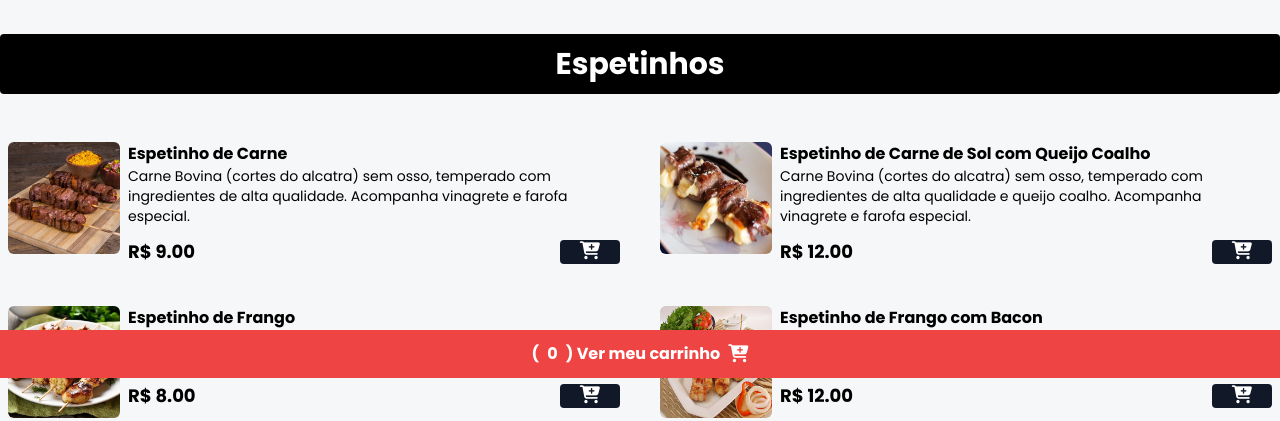
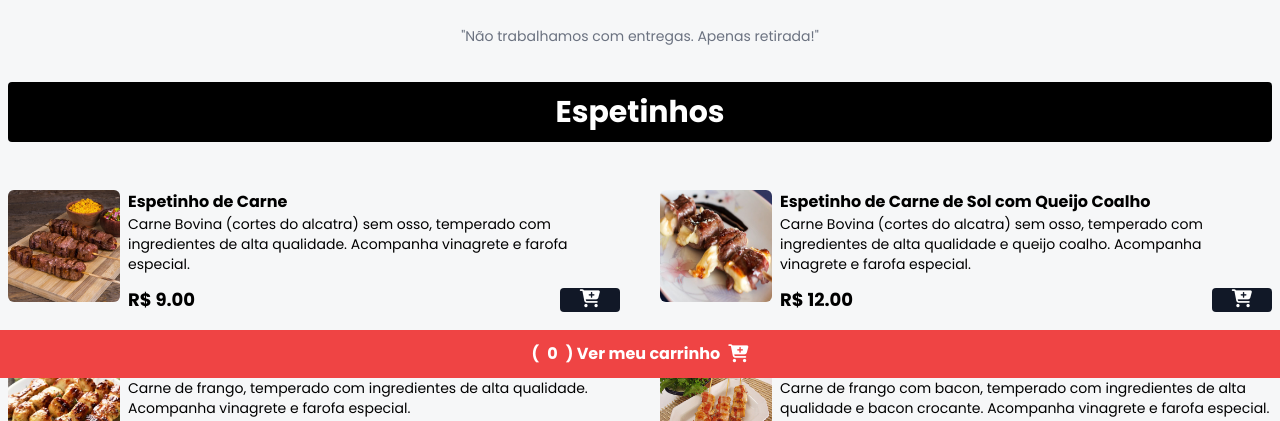
Before and after one commit to oellima/Espetinhos-Giba, a website: page index.html in a window 1280 px wide. Shown: the part 422-843 px from the top of the page. Drawn offline with Linux system fonts and the light colour scheme.

Commit message:
observacao de entrega

```diff
--- a/index.html
+++ b/index.html
@@ -29,7 +29,11 @@
     </header>
     <!--FIM HEADER-->
 
-    <h2 class="text-2xl md:text-3xl font-bold text-center mt-9 mb-6 mx-auto max-w-7xl px-2 bg-black w-full text-white flex items-center justify-center py-3 rounded">Espetinhos</h2>
+    <p class="flex items-center justify-center text-sm my-7 text-gray-500">"Não trabalhamos com entregas. Apenas retirada!"</p>
+
+    <div class="mx-auto max-w-7xl px-2 my-2">
+        <h2 class="text-2xl md:text-3xl font-bold text-center mt-9 mb-6 bg-black w-full text-white flex items-center justify-center py-3 rounded">Espetinhos</h2>
+    </div>
     <br>
     <!--INICIO MENU-->
     <div id="menu">
```
Also changed, not shown: styles/output.css.
